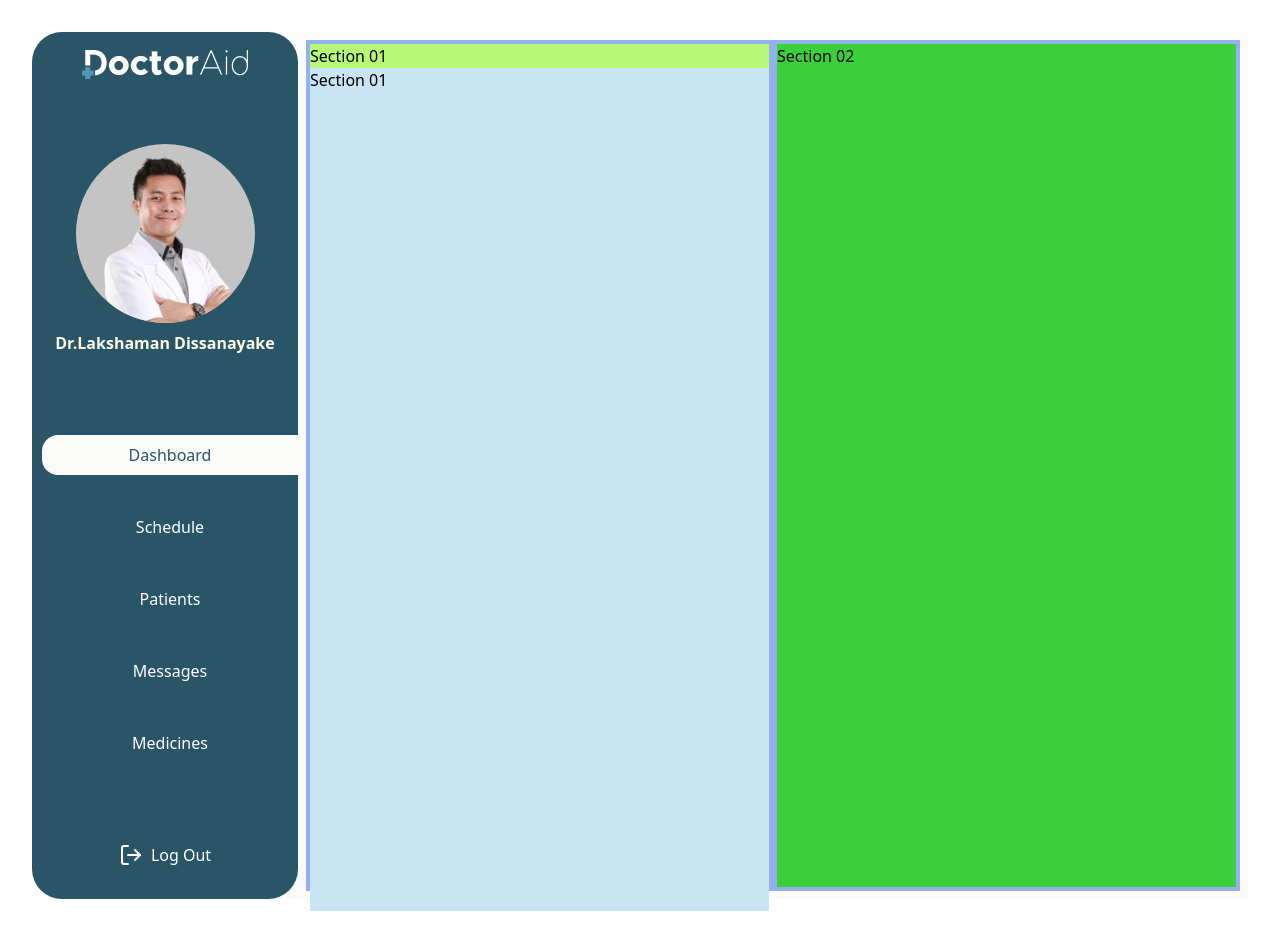
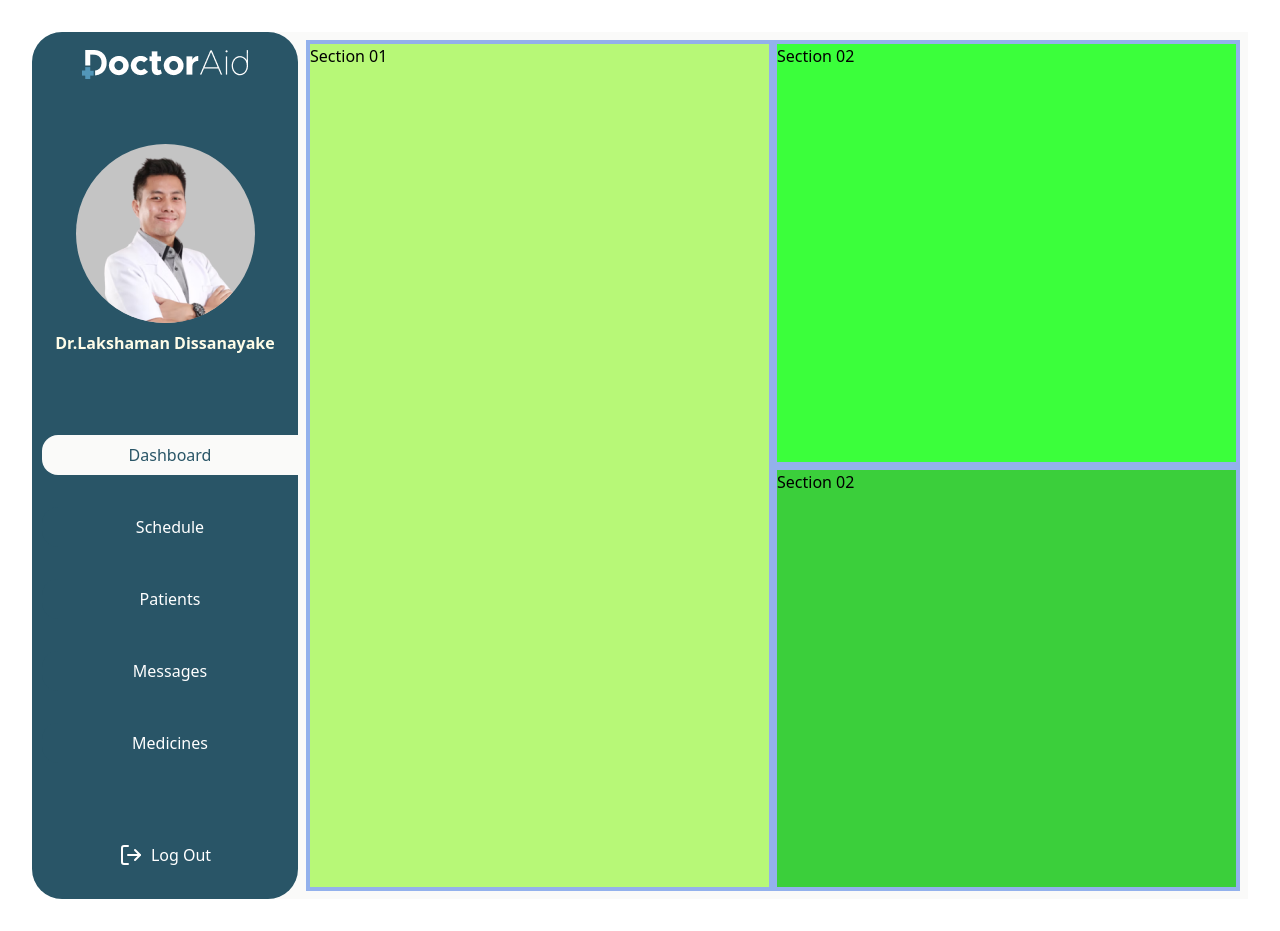
Before and after one commit to DoctorAid/doctoraid-main, a React (Vite) app in the folder doctors-dashboard/: page /schedule in a window 1280 px wide. Built offline with nearby package versions, Linux system fonts and the light colour scheme.

Commit message:
adding paddings to Schedule section

```diff
--- a/doctors-dashboard/src/assets/pages/SchedulePage.jsx
+++ b/doctors-dashboard/src/assets/pages/SchedulePage.jsx
@@ -2,19 +2,30 @@ import React from 'react'
 
 function SchedulePage() {
   return (
-    <div className='flex flex-col gap-5 bg-[#FAFAF9] w-full   px-2 py-2 items-start justify-start text-black'>
+    <div className='flex flex-col gap-5 bg-[#FAFAF9] w-full  px-2 py-2 items-start justify-start text-black'>
+    <div className='flex justify-around gap-2 w-full h-[100%] bg-[#93b1ec] items-center px-1 py-1'>
+      <div className='bg-[#b7f877] w-full h-full'><p>Section 01</p></div>
+      <div className='flex flex-col gap-2 bg-[#3gcf3b] w-full h-full'>
+        <div className='flex bg-[#3bff3b] w-full h-[50%]'>
+        <p>Section 02</p>
+        </div>
+        <div className='flex bg-[#3bcf3b] w-full h-[50%]'>
+        <p>Section 02</p>
+        </div>
 
-    <div className='flex justify-around gap-2 w-full h-[100%] bg-[#93b1ec] items-center px-1 py-1'>
-      <div className='bg-[#b7f877] w-full h-full'><p>Section 01</p>
-      <div className='bg-[#C9E4F3] w-full h-full'><p>Section 01</p></div>
-      </div>
 
-      <div className='bg-[#3bcf3b] w-full h-full'><p>Section 02</p></div>
+
+        </div>
 
     </div>
 
 
+
+
   </div>
+
+
+
   )
 }
 
```
